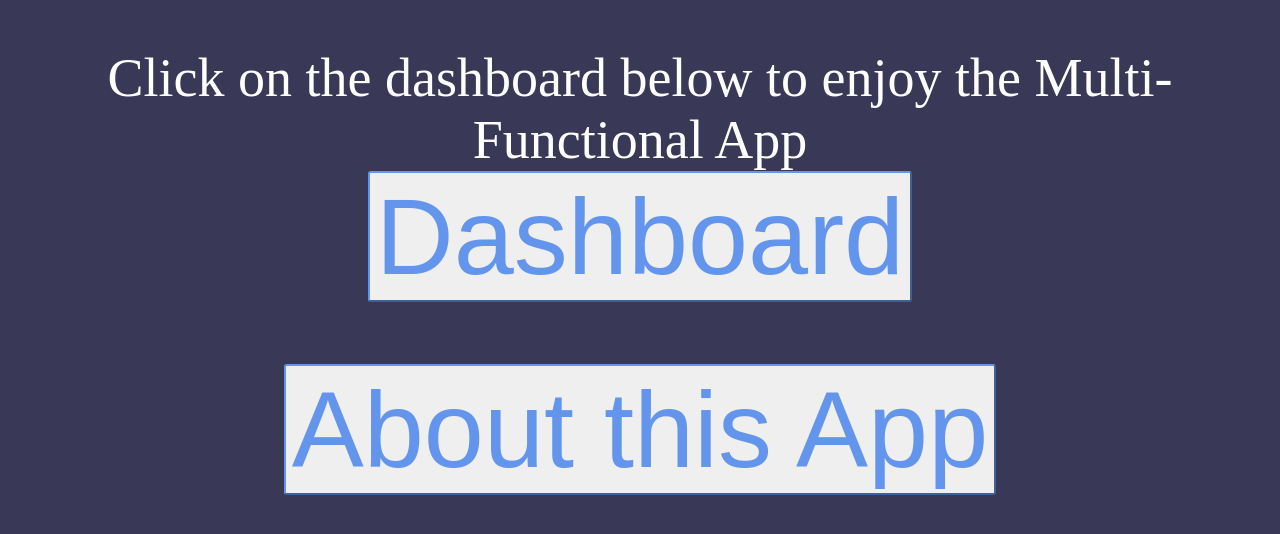
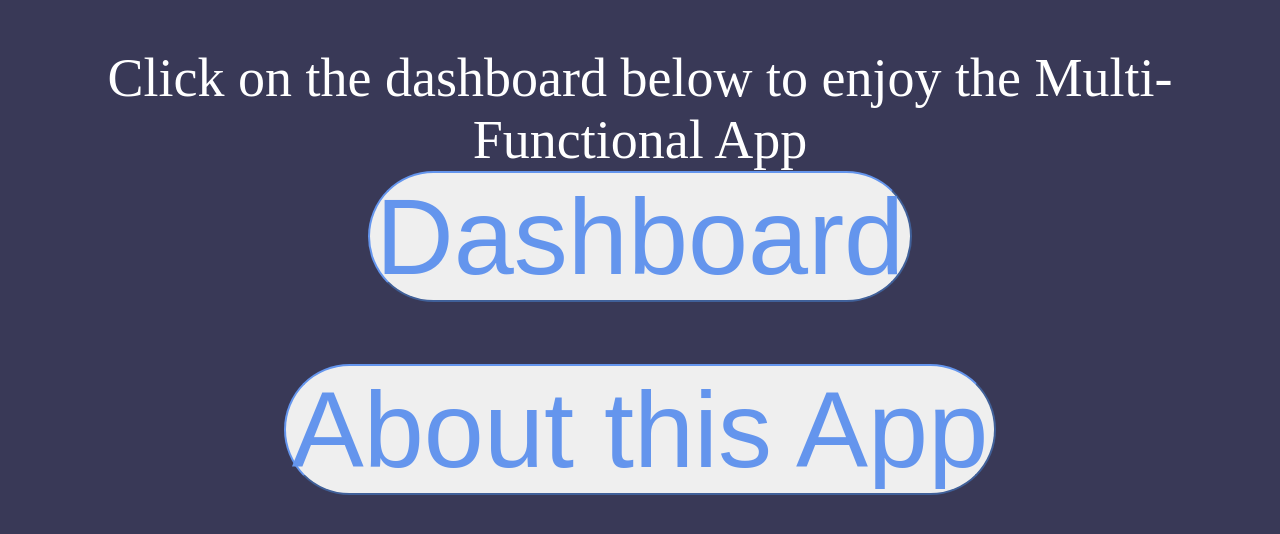
Before and after one commit to EnnieMnndolo/True, a plain HTML site: page index.html in a window 1280 px wide. Shown: the part 508-1042 px from the top of the page. Drawn offline with Linux system fonts and the light colour scheme.

Commit message:
Update index.html

```diff
--- a/index.html
+++ b/index.html
@@ -60,12 +60,12 @@
     <b style="color: white;">The home of digital platforms</b></h2>
     <p1>  Click on the dashboard below to enjoy
   the Multi-Functional App </p1><br>
- <a href="Scientific.html"><button onclick="()" id="btn" style="font-size: 2em;">Dashboard</button></a><br> <br>
- <a href="Aboutt.html"><button onclick="()" id="btn" style="font-size: 2em;">About this App</button></a>
+ <a href="Scientific.html"><button onclick="()" id="btn" style="font-size: 2em; border-radius: 1em;">Dashboard</button></a><br> <br>
+ <a href="Aboutt.html"><button onclick="()" id="btn" style="font-size: 2em; border-radius: 1em;">About this App</button></a>
 
   <br><br><br><br><br><br>
   <div id="footer">
-    <i><marquee>This app was developed by Ennie Mndolo</marquee> </i>
+    <i><marquee>This app was developed by EnnieCalc Developers</marquee> </i>
   </div>
 </div>
 </body>
```
